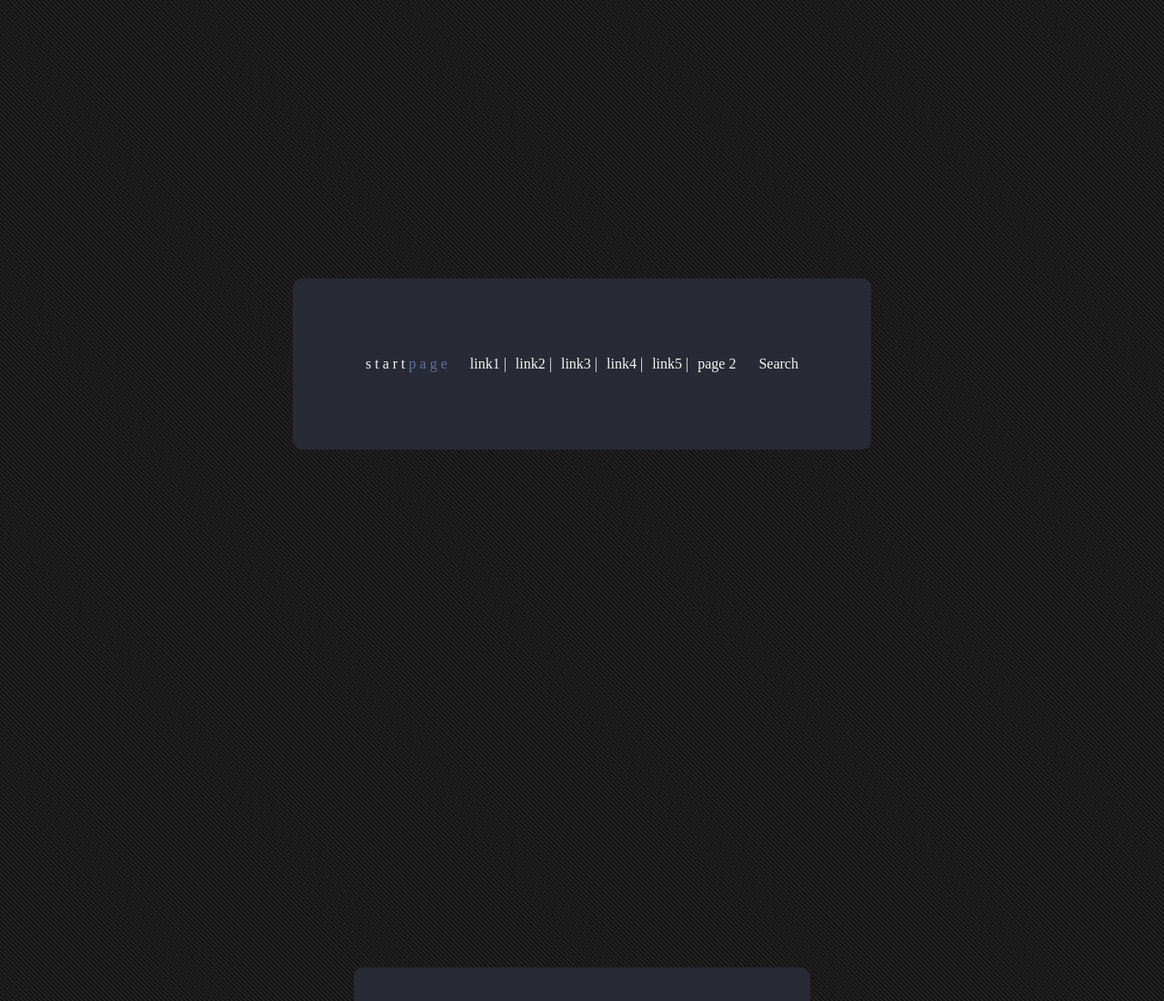
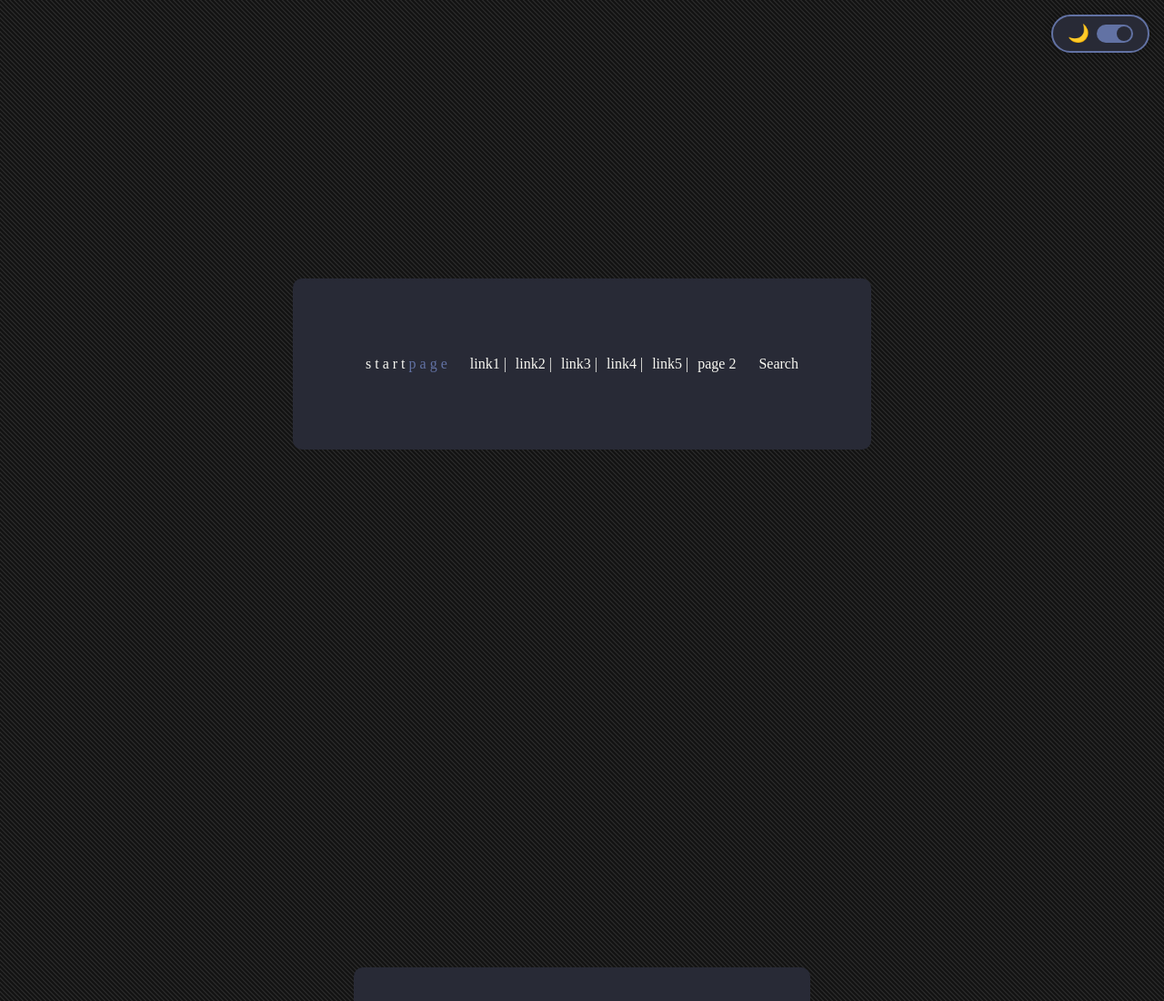
Before and after one commit to Nico1942/startpage, a plain HTML site: page index.html in a window 1280 px wide. Shown: the top 1100 px of the page at 91% size. Drawn offline with Linux system fonts and the light colour scheme.

Commit message:
Light mode)

```diff
--- a/index.html
+++ b/index.html
@@ -33,5 +33,38 @@
     </div>
     </section>
    </main>
+
+    <!-- Botón flotante como switch -->
+  <div id="themeToggleContainer">
+    <span id="themeIcon">🌙</span>
+    <label class="switch">
+      <input type="checkbox" id="darkToggle" />
+      <span class="slider"></span>
+    </label>
+  </div>
+  </div>
+
+<script>
+    const toggle = document.getElementById('darkToggle');
+    const root = document.documentElement;
+    const icon = document.getElementById('themeIcon');
+
+    // Tema por defecto: oscuro
+    if (localStorage.getItem('theme') !== 'light') {
+      root.classList.add('dark');
+      toggle.checked = true;
+      icon.textContent = '🌙';
+    } else {
+      icon.textContent = '☀️';
+    }
+
+    toggle.addEventListener('change', () => {
+      root.classList.toggle('light');
+      const isDark = root.classList.contains('light');
+      localStorage.setItem('theme', isDark ? 'dark' : 'light');
+      icon.textContent = isDark ? '🌙' : '☀️';
+    });
+</script>
+
 </body>
 </html>
--- a/styles/style.css
+++ b/styles/style.css
@@ -1,19 +1,20 @@
 :root {
-    --backgroound: #282A36;
+    --background: #282A36;
     --foreground: #F8F8F2;
     --accent: #6272A4;
+    --bg-img: url("../img/bg.png");
 }
 
-/* Light Mode
-:root {
-    --backgroound: #DAE4D9;
+/* Light Mode */
+.light {
+    --background: #DAE4D9;
     --foreground: #546A5E;
     --accent: #99A098;
+    --bg-img: url("../img/bg-light.png");
 }
-*/
 
 html {
-    background-color: var(--backgroound);
+    background-color: var(--background);
     scroll-behavior: smooth;
 }
 
@@ -23,7 +24,7 @@ html {
     width: 100vw;
     display: grid;
     place-items: center;
-    background-image: url("../img/bg.png");
+    background-image: var(--bg-img);
     background-repeat: repeat;
 }
 
@@ -32,7 +33,7 @@ html {
     grid-template-columns: auto min-content auto;
     grid-gap: 20px;
     place-items: center; /* Centrar horizontalmente */
-    background-color: var(--backgroound); /* Solo para visualizar */
+    background-color: var(--background); /* Solo para visualizar */
     color: var(--foreground);
     font-family: 'PF TEMPESTA FIVE CONDENSED';
     padding: 5rem;
@@ -76,3 +77,66 @@ a:last-child:after { content: ''; }
 .category > div { display: inline-flex; }
 .category > div:nth-child(2n-1) { justify-self: end; }
 .category > div:nth-child(2n) { justify-self: start; }
+
+#themeToggleContainer {
+      position: fixed;
+      top: 1rem;
+      right: 1rem;
+      z-index: 1000;
+      background: var(--background);
+      border: 2px solid var(--accent);
+      border-radius: 1.5rem;
+      padding: 0.5rem 1rem;
+      display: flex;
+      align-items: center;
+      gap: 0.5rem;
+      box-shadow: 0 0 8px rgba(0, 0, 0, 0.2);
+      transition: background 0.3s, border-color 0.3s;
+    }
+
+    /* Switch ocultando checkbox */
+    .switch {
+      position: relative;
+      display: inline-block;
+      width: 40px;
+      height: 20px;
+    }
+
+    .switch input {
+      opacity: 0;
+      width: 0;
+      height: 0;
+    }
+
+    .slider {
+      position: absolute;
+      cursor: pointer;
+      top: 0;
+      left: 0;
+      right: 0;
+      bottom: 0;
+      background-color: var(--accent);
+      border-radius: 34px;
+      transition: 0.3s;
+    }
+
+    .slider::before {
+      position: absolute;
+      content: "";
+      height: 16px;
+      width: 16px;
+      left: 2px;
+      bottom: 2px;
+      background-color: var(--background);
+      transition: 0.3s;
+      border-radius: 50%;
+    }
+
+    input:checked + .slider::before {
+      transform: translateX(20px);
+    }
+
+    /* Íconos */
+    #themeIcon {
+      font-size: 1.2rem;
+    }
```
Also changed, not shown: img/bg-light.png (added).
